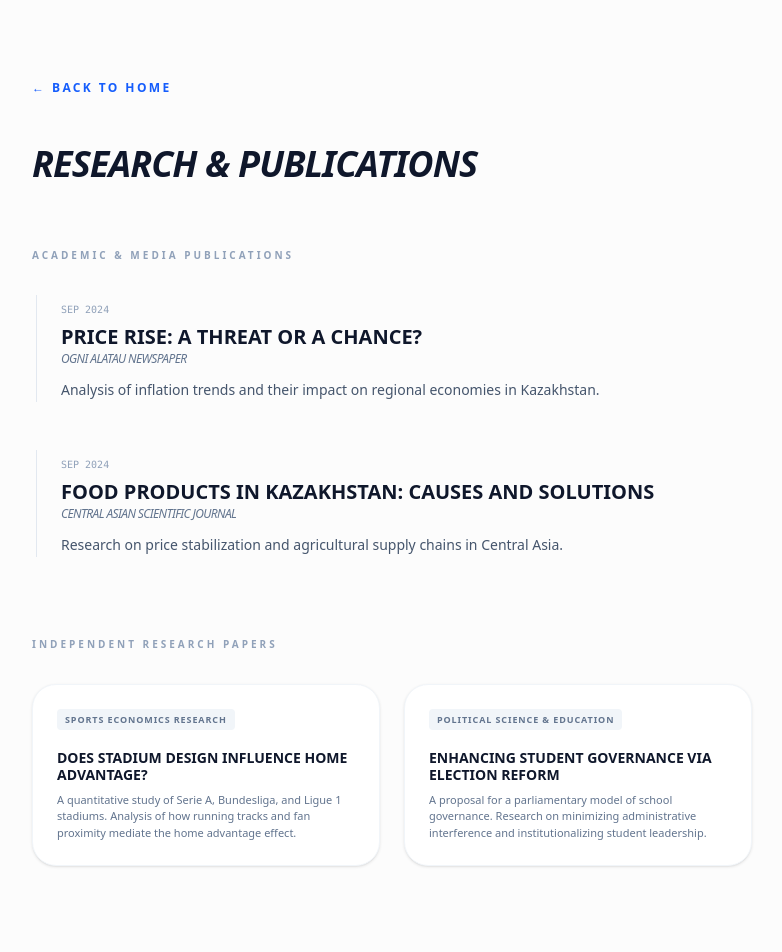
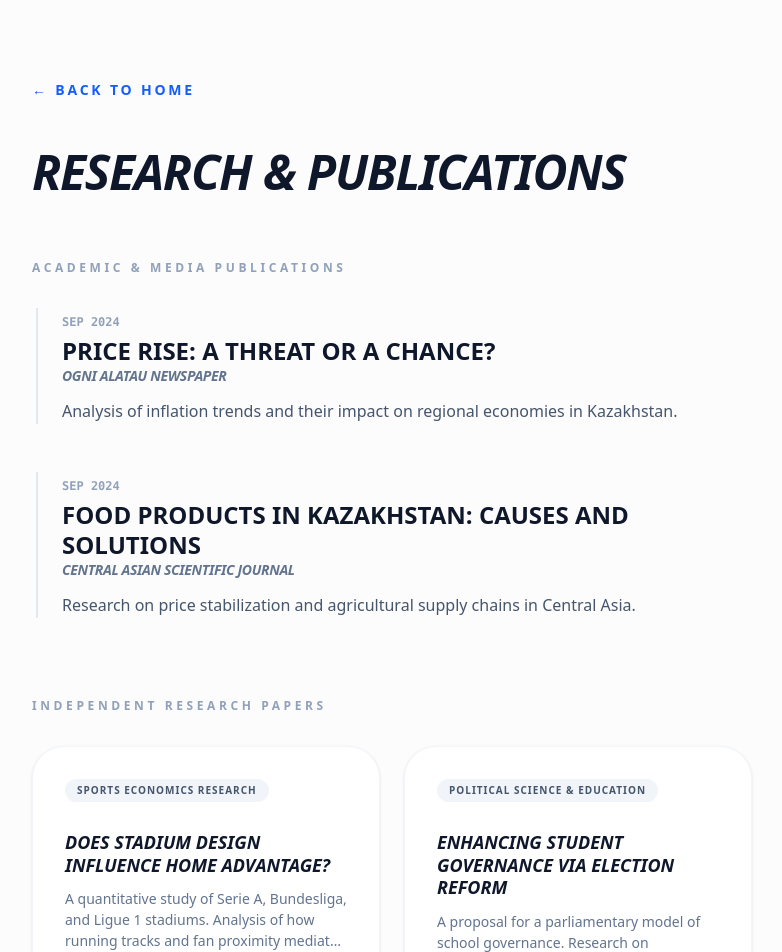
Before and after one commit to JuneiBrunei/jonyportfolio, a Next.js app: page /publications in a window 1280 px wide. Shown: the top 952 px of the page, without its empty margins (248-1030 px from the left). Built offline with nearby package versions, Linux system fonts and the light colour scheme.

Commit message:
unified section headers size

```diff
--- a/app/publications/page.tsx
+++ b/app/publications/page.tsx
@@ -36,24 +36,24 @@ export default function Publications() {
   return (
     <div className="min-h-screen bg-[#fcfcfc] text-slate-900 font-sans selection:bg-blue-100">
       <main className="max-w-3xl mx-auto px-6 py-20 animate-fade-in">
-        <Link href="/" className="text-xs font-bold text-blue-600 uppercase tracking-[0.2em] mb-12 block hover:opacity-70 transition-opacity">
+        <Link href="/" className="text-sm font-bold text-blue-600 uppercase tracking-[0.2em] mb-12 block hover:opacity-70 transition-opacity">
           ← Back to Home
         </Link>
 
-        <h1 className="text-4xl font-black mb-16 italic tracking-tight uppercase">Research & Publications</h1>
+        <h1 className="text-5xl font-black mb-16 italic tracking-tight uppercase">Research & Publications</h1>
 
         {/* Section 1: Published Works */}
         <section className="mb-20">
-          <h2 className="text-[10px] font-bold text-slate-400 uppercase tracking-[0.3em] mb-8">Academic & Media Publications</h2>
+          <h2 className="text-xs font-bold text-slate-400 uppercase tracking-[0.3em] mb-8">Academic & Media Publications</h2>
           <div className="space-y-12">
             {published.map((pub, i) => (
-              <article key={i} className="group border-l border-slate-200 pl-6 ml-1">
-                <span className="text-[10px] font-mono text-slate-400 uppercase">{pub.date}</span>
-                <h3 className="text-xl font-bold mt-1 group-hover:text-blue-600 transition-colors">
+              <article key={i} className="group border-l-2 border-slate-200 pl-6 ml-1">
+                <span className="text-xs font-mono font-bold text-slate-400 uppercase">{pub.date}</span>
+                <h3 className="text-2xl font-bold mt-1 group-hover:text-blue-600 transition-colors leading-tight">
                   <a href={pub.link} target="_blank" rel="noopener noreferrer">{pub.title}</a>
                 </h3>
-                <p className="text-xs text-slate-500 mb-3 uppercase tracking-tighter italic">{pub.source}</p>
-                <p className="text-slate-600 text-sm leading-relaxed">{pub.description}</p>
+                <p className="text-sm text-slate-500 mb-3 uppercase tracking-tight font-semibold italic">{pub.source}</p>
+                <p className="text-slate-600 text-base leading-relaxed">{pub.description}</p>
               </article>
             ))}
           </div>
@@ -61,7 +61,7 @@ export default function Publications() {
 
         {/* Section 2: Independent Research */}
         <section>
-          <h2 className="text-[10px] font-bold text-slate-400 uppercase tracking-[0.3em] mb-8">Independent Research Papers</h2>
+          <h2 className="text-xs font-bold text-slate-400 uppercase tracking-[0.3em] mb-8">Independent Research Papers</h2>
           <div className="grid grid-cols-1 md:grid-cols-2 gap-6">
             {independent.map((res, i) => (
               <a
@@ -69,20 +69,20 @@ export default function Publications() {
                 href={res.link}
                 target="_blank"
                 rel="noopener noreferrer"
-                className="p-6 rounded-3xl bg-white border border-slate-100 shadow-sm hover:shadow-md hover:border-blue-200 transition-all group"
+                className="p-8 rounded-[2rem] bg-white border border-slate-100 shadow-sm hover:shadow-md hover:border-blue-200 transition-all group"
               >
-                <div className="flex justify-between items-start mb-4">
-                  <span className="text-[9px] font-bold px-2 py-1 bg-slate-100 rounded text-slate-500 uppercase tracking-widest">{res.type}</span>
-                  <span className="text-blue-500 opacity-0 group-hover:opacity-100 transition-opacity">↗</span>
+                <div className="flex justify-between items-start mb-6">
+                  <span className="text-[10px] font-bold px-3 py-1 bg-slate-100 rounded-full text-slate-600 uppercase tracking-widest">{res.type}</span>
+                  <span className="text-blue-500 opacity-0 group-hover:opacity-100 transition-opacity text-xl">↗</span>
                 </div>
-                <h3 className="font-bold text-sm leading-tight mb-2 group-hover:text-blue-600">{res.title}</h3>
-                <p className="text-[11px] text-slate-500 leading-normal line-clamp-3">{res.description}</p>
+                <h3 className="font-bold text-lg leading-tight mb-3 group-hover:text-blue-600 uppercase italic">{res.title}</h3>
+                <p className="text-sm text-slate-500 leading-normal line-clamp-3">{res.description}</p>
               </a>
             ))}
           </div>
         </section>
 
-        <footer className="mt-40 text-center text-[10px] font-mono text-slate-300 uppercase tracking-[0.5em]">
+        <footer className="mt-40 text-center text-xs font-mono text-slate-300 uppercase tracking-[0.5em]">
           Zhangir Yerkassym • Research Portfolio
         </footer>
       </main>
```
